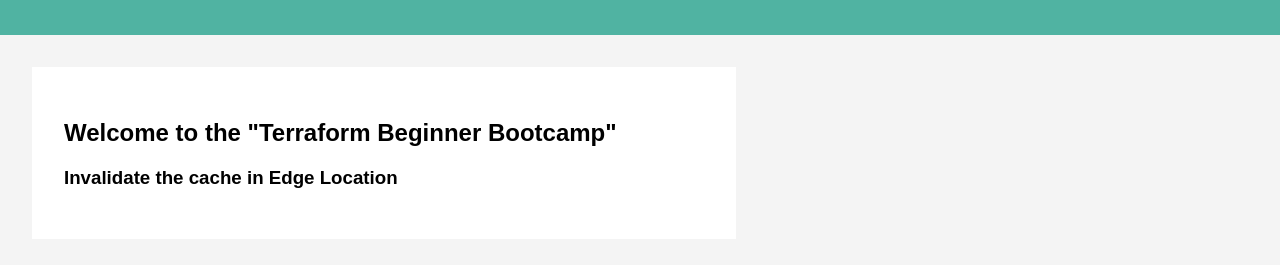
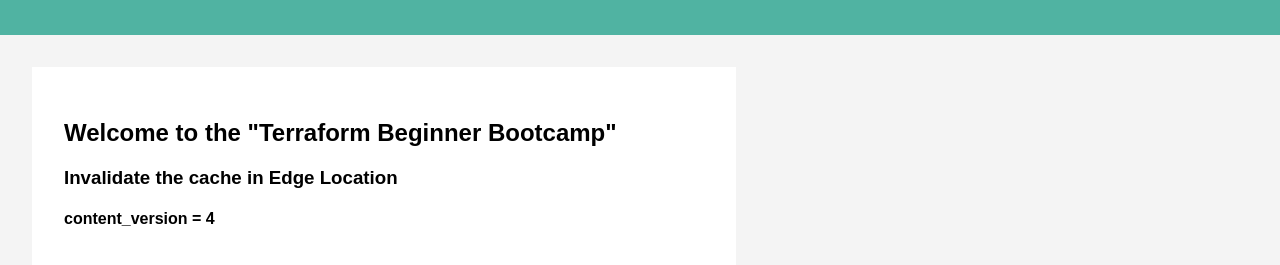
Before and after one commit to ganeshpondy/terraform-beginner-bootcamp-2023, a plain HTML site: page public/index.html in a window 1280 px wide. Shown: the part 77-342 px from the top of the page. Drawn offline with Linux system fonts and the light colour scheme.

Commit message:
#33 content version (#34)

```diff
--- a/public/index.html
+++ b/public/index.html
@@ -48,6 +48,7 @@
     <article>
       <h2>Welcome to the "Terraform Beginner Bootcamp" </h2>
       <h3>Invalidate the cache in Edge Location </h3>
+      <h4>content_version = 4 </h4>
     </article>
   </div>
 </body>
```
Also changed, not shown: 5 other files.
